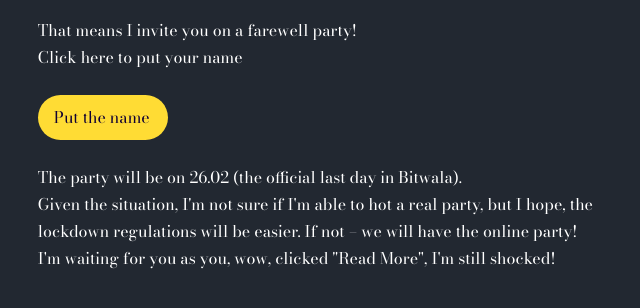
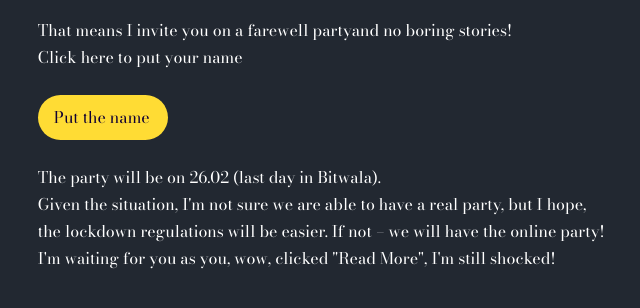
Before and after one commit to ponchique/invitation, a plain HTML site: page index.html in a window 1280 px wide. Shown: the part 250-558 px from the top of the page, without its empty margins (59-699 px from the left). Drawn offline with nearby package versions, Linux system fonts and the light colour scheme.

Commit message:
Update index.html

```diff
--- a/index.html
+++ b/index.html
@@ -68,17 +68,16 @@
             <h2>You clicked "Read More"! Wow, means you really read the message!</h2>
             <div class="button-box">
 
-                <div>That means I invite you on a farewell party!</div>
+                <div>That means I invite you on a farewell partyand no boring stories!</div>
                 <div>Click here to put your name</div>
                 <a href="https://docs.google.com/spreadsheets/d/1E6Dnn6drbUwe_iGCj0pfQVGF0v6QWFN0c09RG3EBP5c/edit?usp=sharing"
                     class="button" target="_blank">Put the name</a>
 
             </div>
             <div class="details-box">
-                The party will be on 26.02 (the official last day in Bitwala).<br />
-                Given the situation, I'm not sure if I'm able to hot a real party, but I hope, the lockdown regulations
-                will
-                be easier.
+                The party will be on 26.02 (last day in Bitwala).<br />
+                Given the situation, I'm not sure we are able to have a real party, but I hope, the lockdown regulations
+                will be easier.
                 If not – we will have the online party!
             </div>
             <div>I'm waiting for you as you, wow, clicked "Read More", I'm still shocked!</div>
```
